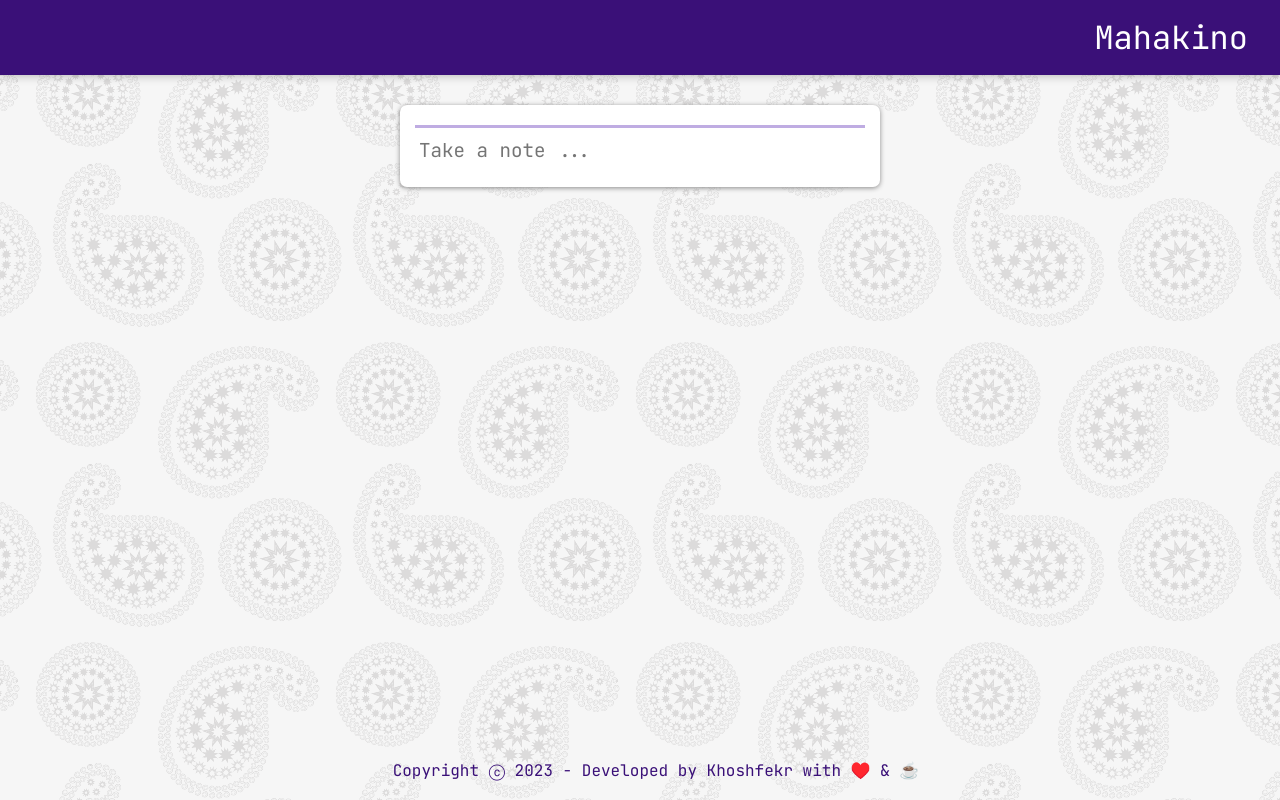
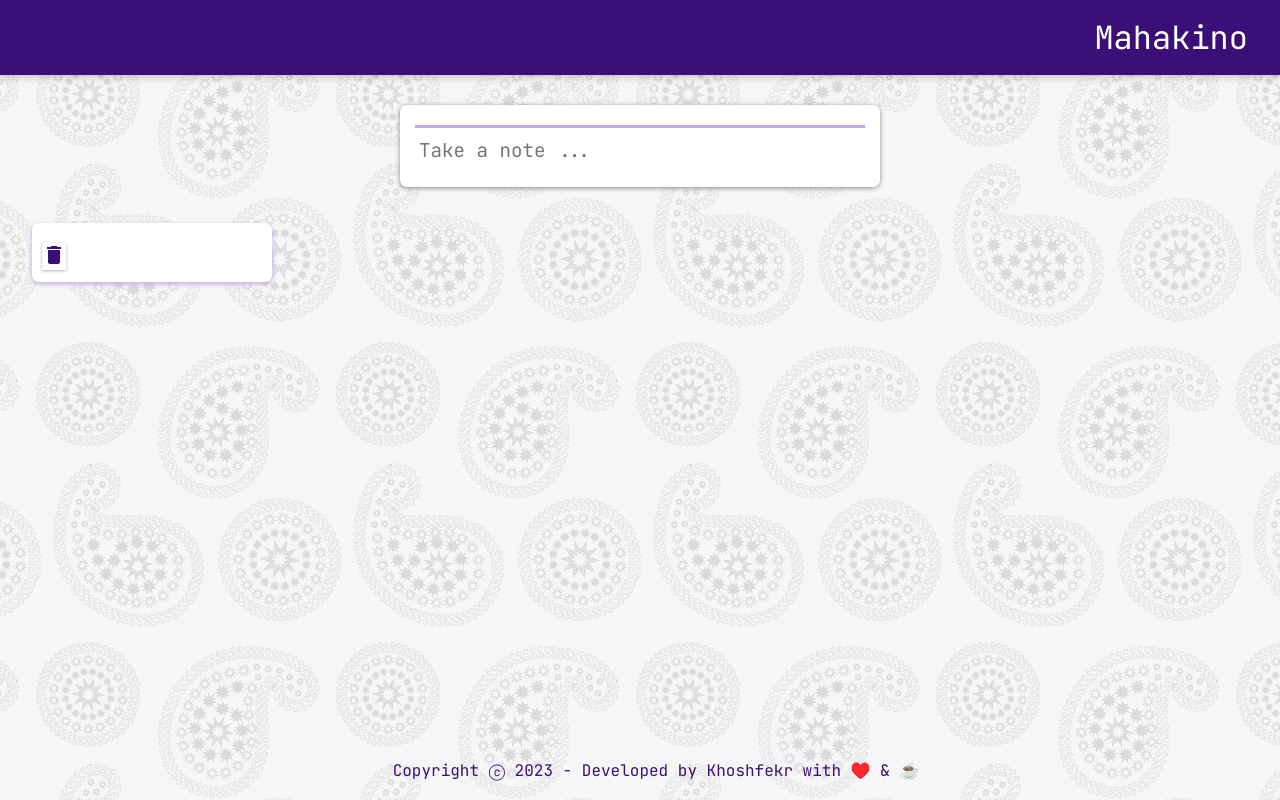
Before and after one commit to KhoshfekrMH/Dfinity-Mahakino-todo, a React app: page / in a window 1280 px wide. Built offline with nearby package versions, Linux system fonts and the light colour scheme.

Commit message:
Note Area added to show created note under create area

```diff
--- a/src/dfinityMahakinoTodo_frontend/src/components/App.jsx
+++ b/src/dfinityMahakinoTodo_frontend/src/components/App.jsx
@@ -2,12 +2,14 @@ import React from "react";
 import {Footer} from "./Footer";
 import {Header} from "./Header";
 import {CreateArea} from "./CreateArea";
+import {Note} from "./Note";
 
 export const App = () => {
     return (
         <div>
             <Header />
             <CreateArea />
+            <Note />
             <Footer />
         </div>
     );
--- /dev/null
+++ b/src/dfinityMahakinoTodo_frontend/src/components/Note.jsx
@@ -0,0 +1,18 @@
+import React from "react";
+import DeleteIcon from '@mui/icons-material/Delete';
+
+export const Note = (props) => {
+    function handleClick() {
+        props.onDelete(props.id);
+    }
+
+    return (
+        <div className="note">
+            <h1>{props.title}</h1>
+            <p>{props.content}</p>
+            <button onClick={handleClick}>
+                <DeleteIcon />
+            </button>
+        </div>
+    );
+};
```
